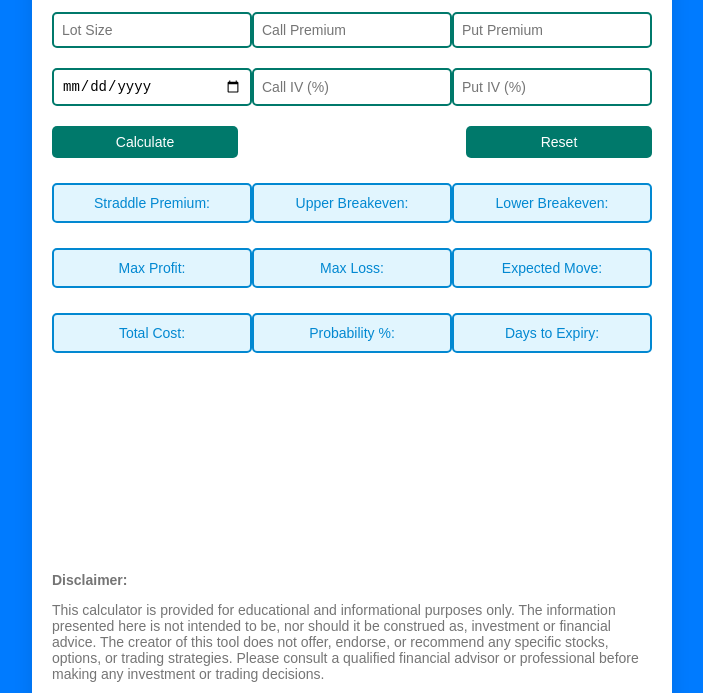
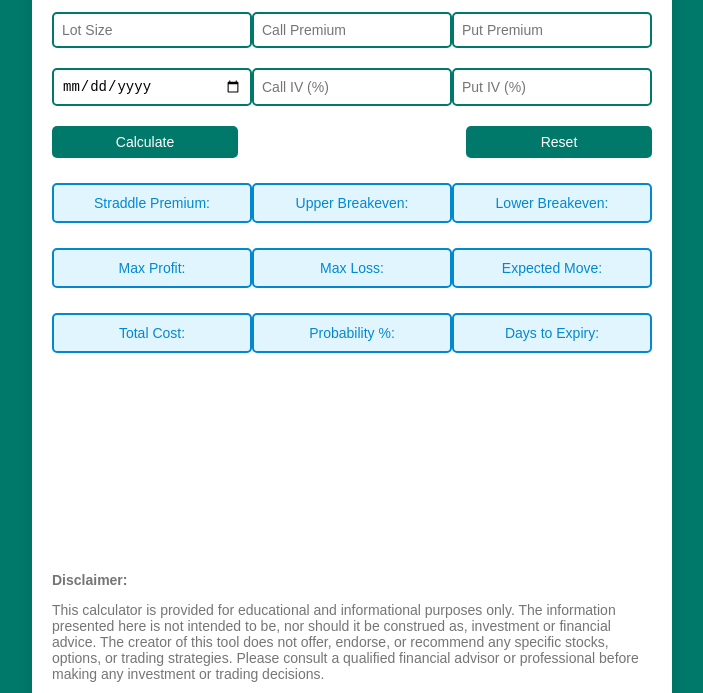
Before and after one commit to simpletradewithpatience/STWP-Straddle-Calculator, a plain HTML site: page index.html in a window 1280 px wide. Shown: the part 143-836 px from the top of the page, without its empty margins (288-991 px from the left). Drawn offline with Linux system fonts and the light colour scheme.

Commit message:
Update index.html

```diff
--- a/index.html
+++ b/index.html
@@ -7,7 +7,7 @@
     <style>
         body {
             font-family: 'Arial', sans-serif;
-            background: #007bff;
+            background: #00796b;
             margin: 0;
             padding: 20px;
         }
```
